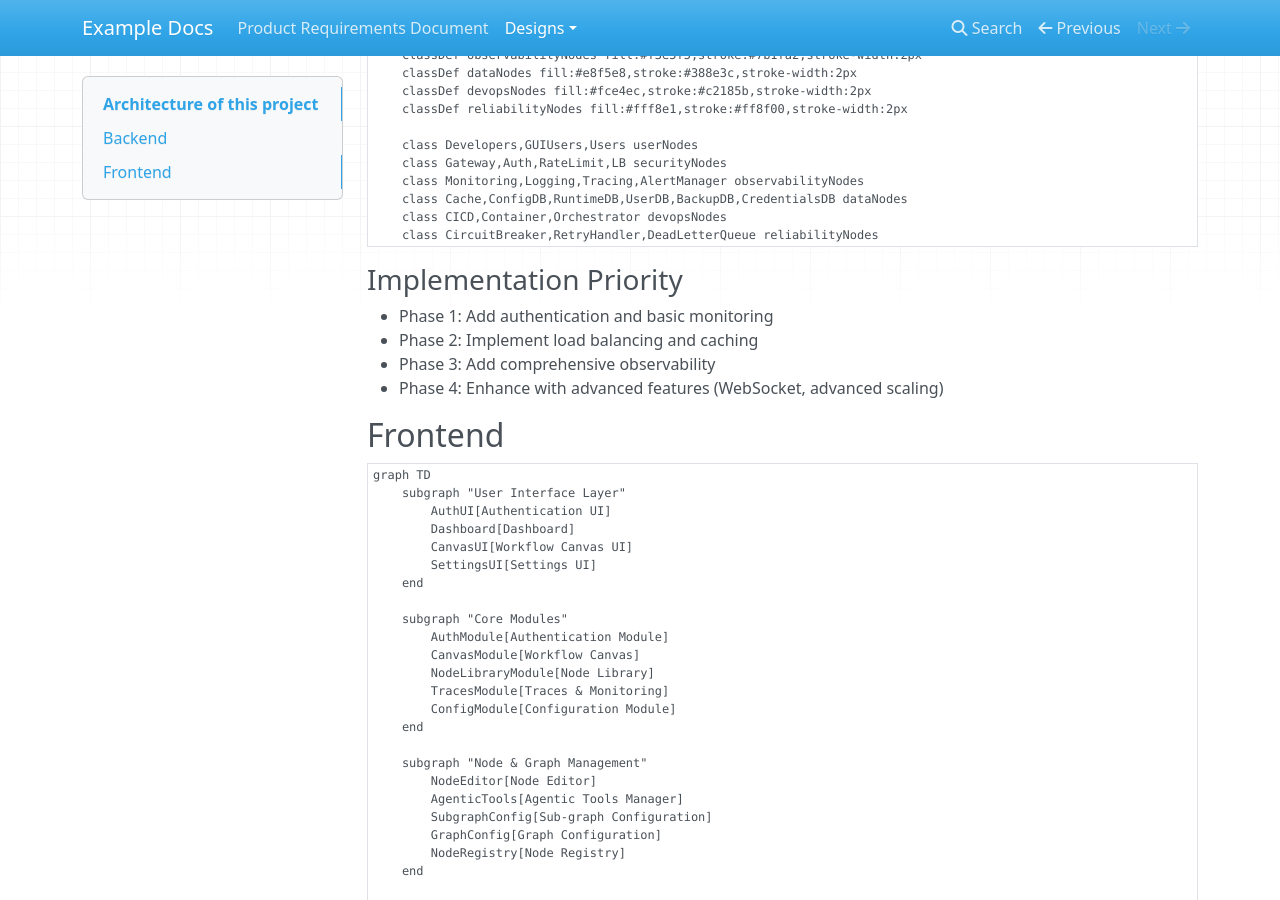
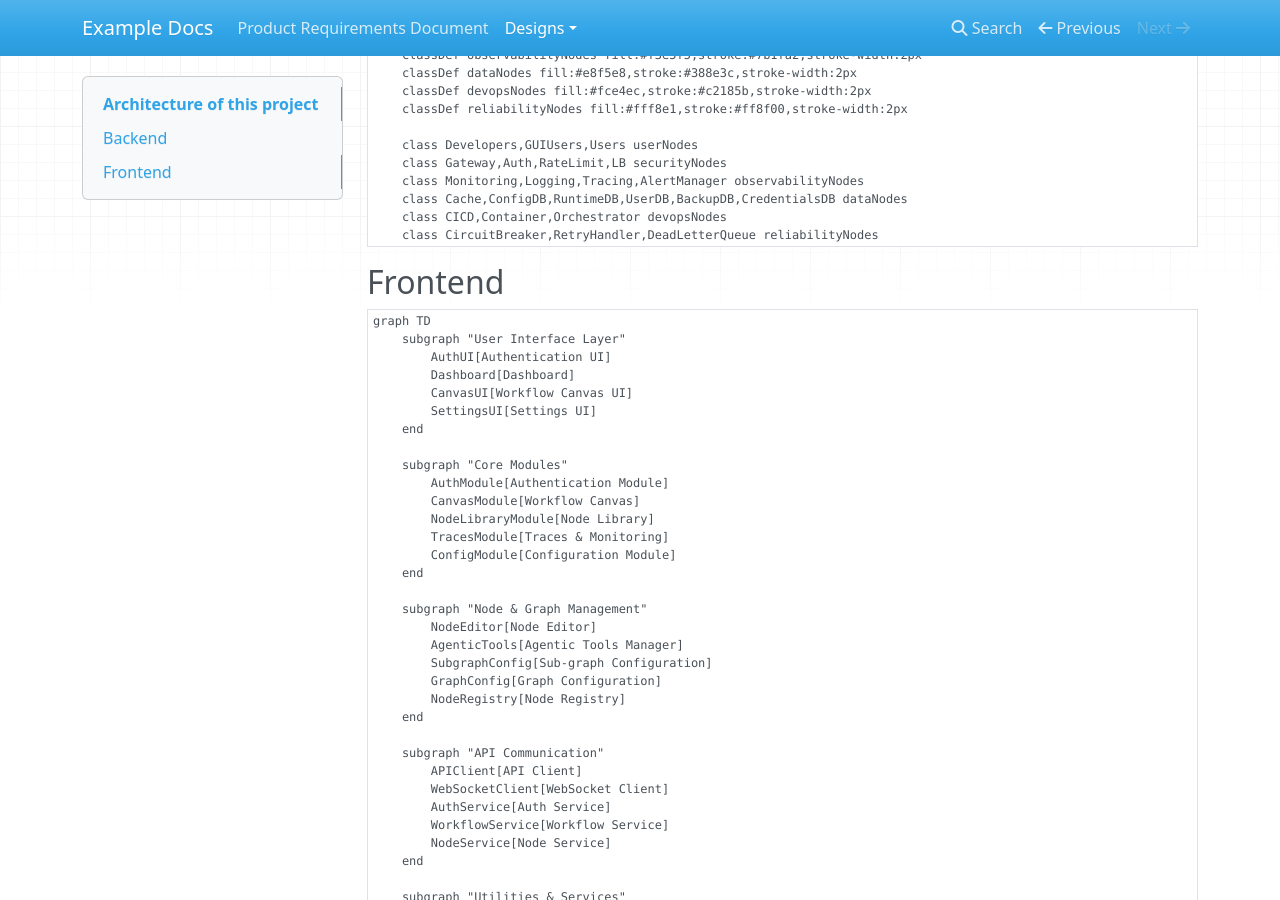
Before and after one commit to ShaojieJiang/orcheo, an MkDocs documentation site: the page built from docs/designs/architecture.md, in a window 1280 px wide and 900 px high, scrolled down 2020 px. Built offline with MkDocs 1.6.1, drawn with Linux system fonts in a browser that asks for light colours; nearby versions of some CDN libraries.

Commit message:
Remove notes

````diff
--- a/docs/designs/architecture.md
+++ b/docs/designs/architecture.md
@@ -117,12 +117,6 @@ graph TD
     class CircuitBreaker,RetryHandler,DeadLetterQueue reliabilityNodes
 ```
 
-### Implementation Priority
-* Phase 1: Add authentication and basic monitoring
-* Phase 2: Implement load balancing and caching
-* Phase 3: Add comprehensive observability
-* Phase 4: Enhance with advanced features (WebSocket, advanced scaling)
-
 ## Frontend
 
 ```mermaid
````
